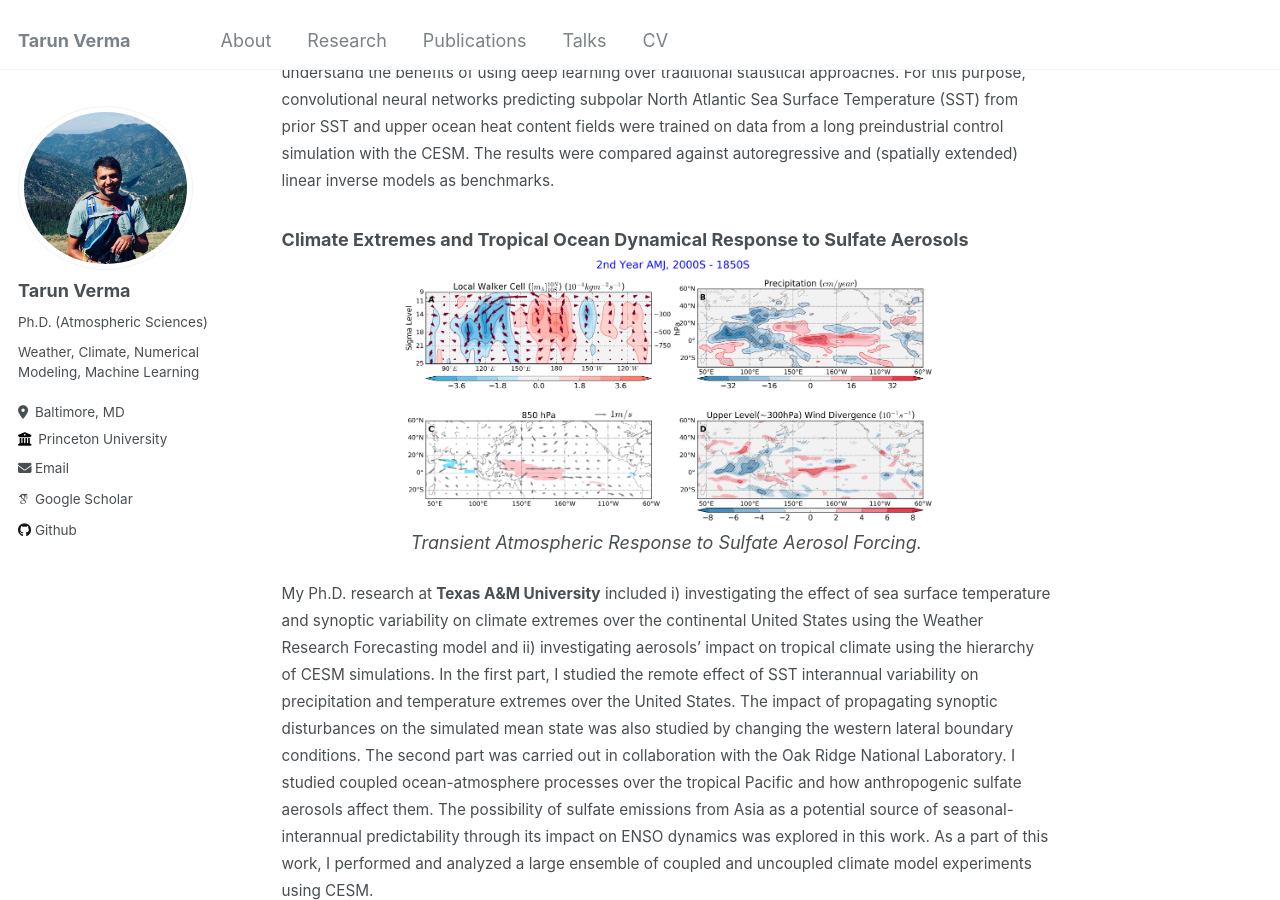
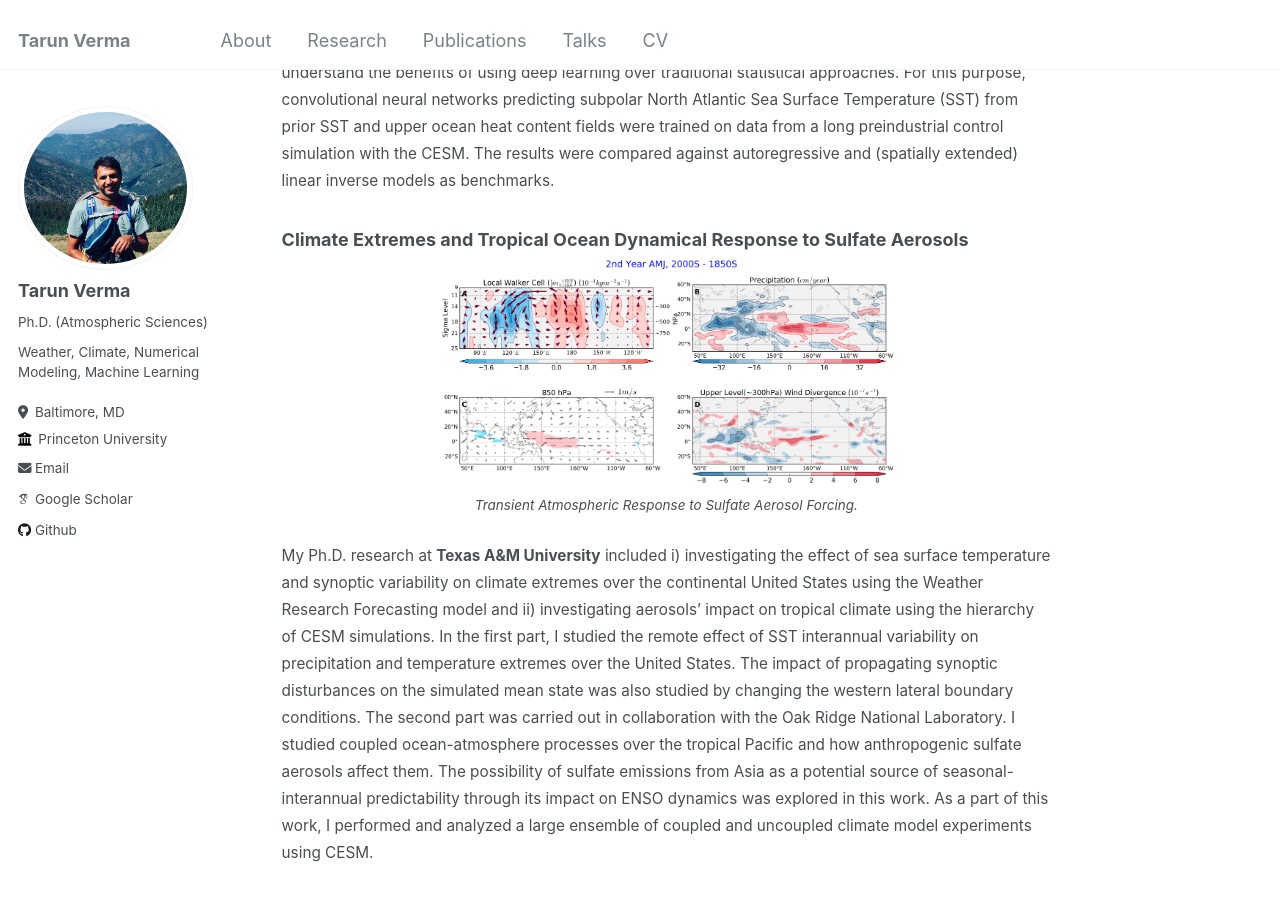
Before and after one commit to shiprock-1583/shiprock-1583.github.io, a Jekyll site: the page built from _pages/research.md, in a window 1280 px wide and 900 px high, scrolled down 1123 px. Built offline with Jekyll 4.4.1, drawn with Linux system fonts in a browser that asks for light colours; some web fonts are replaced.

Commit message:
Update research.md

```diff
--- a/_pages/research.md
+++ b/_pages/research.md
@@ -16,9 +16,9 @@ author_profile: true
 
 ### Climate Extremes and Tropical Ocean Dynamical Response to Sulfate Aerosols
 <p align="center">
- <img width="70%" src="/images/Picture2.png">
+ <img width="60%" src="/images/Picture2.png">
     <br>
-    <em>Transient Atmospheric Response to Sulfate Aerosol Forcing.</em>
+    <span style="font-size:0.75em;"><em>Transient Atmospheric Response to Sulfate Aerosol Forcing.</em> </span>
 </p>
 
 
```
